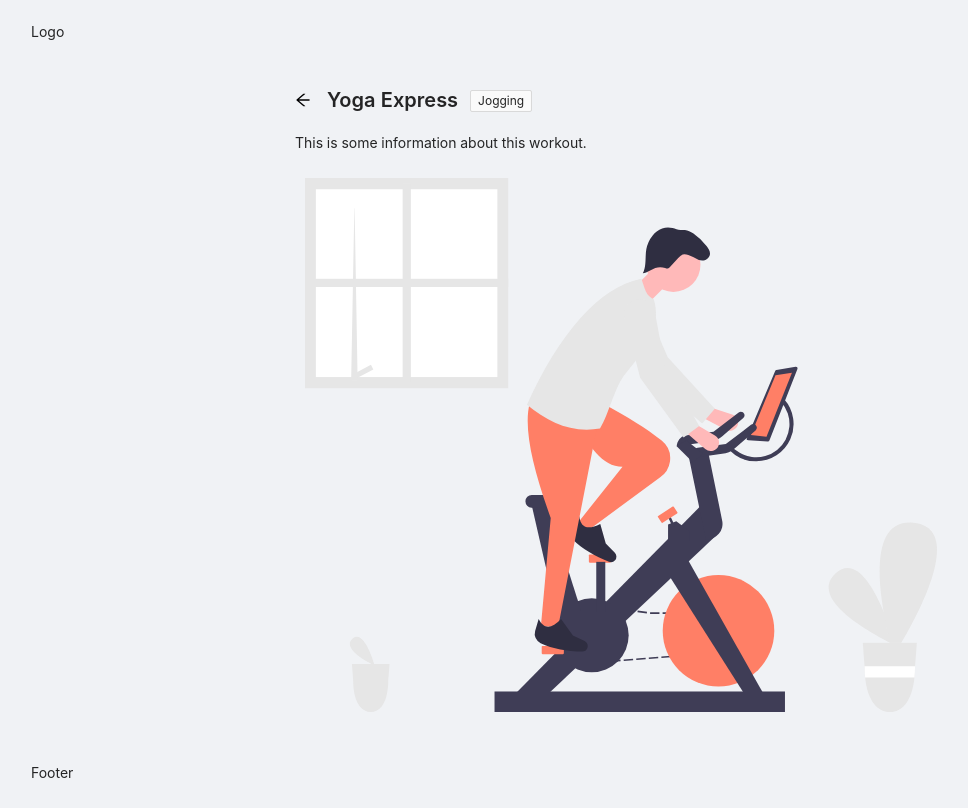
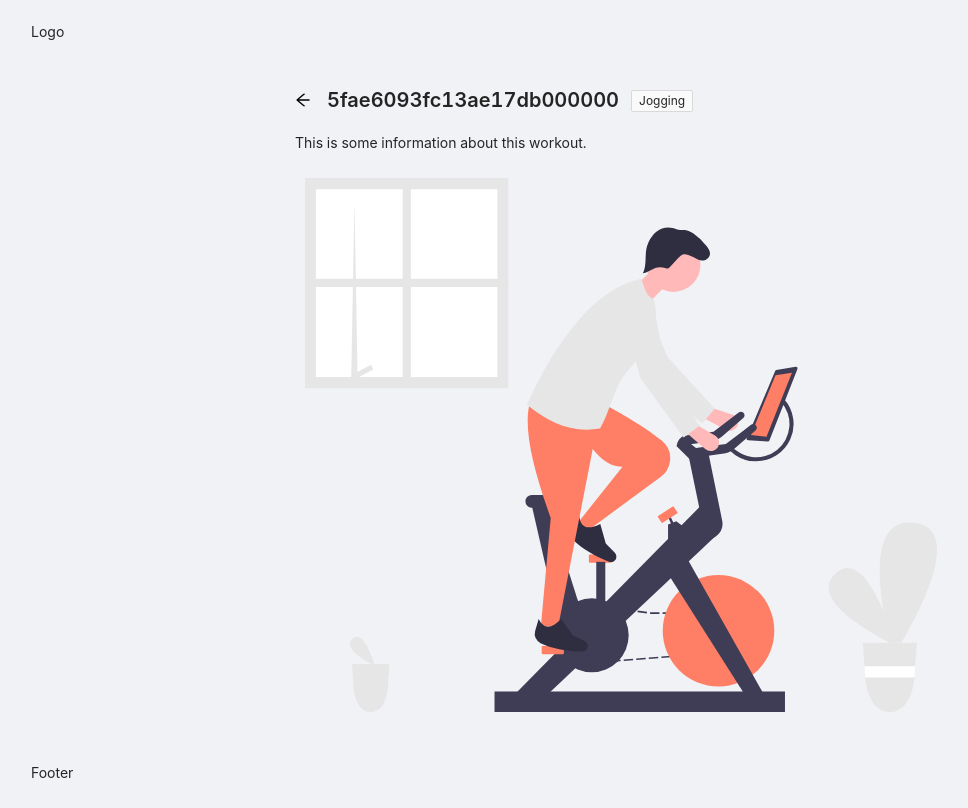
Before and after one commit to thomsz/gymmie, a React (Create React App) app in the folder client/: page /workout/5fae6093fc13ae17db000000 in a window 1280 px wide. Shown: the whole page, without its empty margins (19-987 px from the left). Built offline with nearby package versions, Linux system fonts and the light colour scheme.

Commit message:
Add links from WorkoutList to WorkoutPage

```diff
--- a/client/src/components/Workout/Workout.js
+++ b/client/src/components/Workout/Workout.js
@@ -4,10 +4,12 @@ import Image from '../Image/Image';
 
 const { Paragraph } = Typography;
 
-const Workout = () => {
+const Workout = (props) => {
+	const { current } = props;
+
 	return (
 		<PageHeader
-			title="Yoga Express"
+			title={current}
 			tags={<Tag>Jogging</Tag>}
 			onBack={() => window.history.back()}
 		>
--- a/client/src/components/WorkoutList/WorkoutList.js
+++ b/client/src/components/WorkoutList/WorkoutList.js
@@ -1,4 +1,5 @@
 import React from 'react';
+import { Router, Link } from 'react-router-dom';
 import { List } from 'antd';
 
 const data = [
@@ -54,7 +55,11 @@ const WorkoutList = () => {
 					}
 				>
 					<List.Item.Meta
-						title={<a href="#">{item.name}</a>}
+						title={
+							<Link to={`/workout/${item._id.$oid}`}>
+								{item.name}
+							</Link>
+						}
 						description={item.description}
 					/>
 					Content
--- a/client/src/containers/ListPage.js
+++ b/client/src/containers/ListPage.js
@@ -1,8 +1,17 @@
 import React from 'react';
+import { useParams } from 'react-router-dom';
 import WorkoutList from '../components/WorkoutList/WorkoutList';
+import Filters from '../components/Filters/Filters';
 
 const ListPage = () => {
-	return <WorkoutList />;
+	const { page } = useParams;
+
+	return (
+		<>
+			<Filters />
+			<WorkoutList currentPage={page} />
+		</>
+	);
 };
 
 export default ListPage;
--- a/client/src/containers/WorkoutPage.js
+++ b/client/src/containers/WorkoutPage.js
@@ -1,8 +1,11 @@
 import React from 'react';
+import { useParams } from 'react-router-dom';
 import Workout from '../components/Workout/Workout';
 
 const WorkoutPage = () => {
-	return <Workout />;
+	const { name } = useParams();
+
+	return <Workout current={name} />;
 };
 
 export default WorkoutPage;
```
